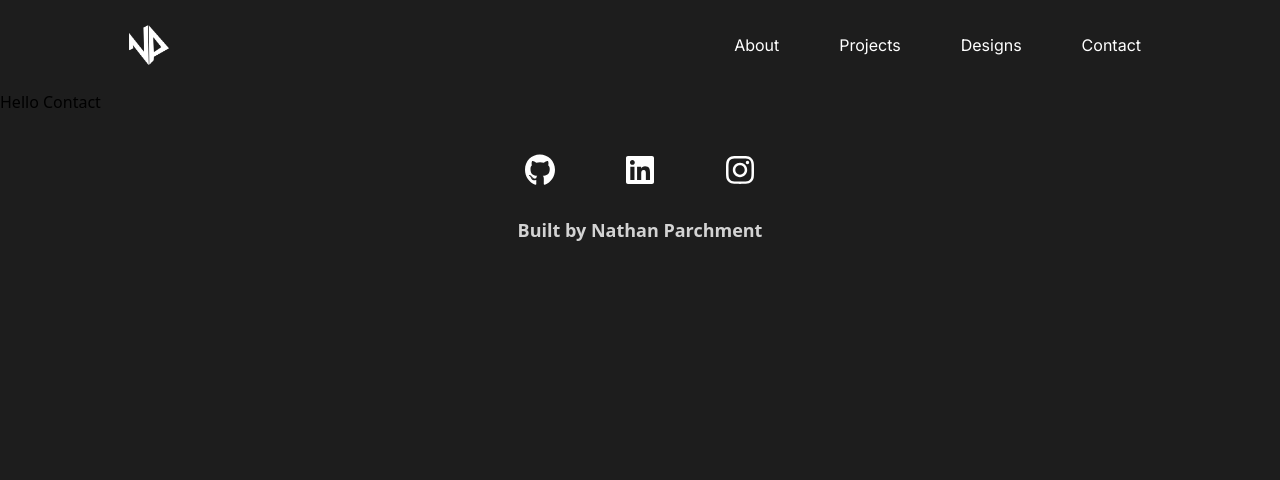
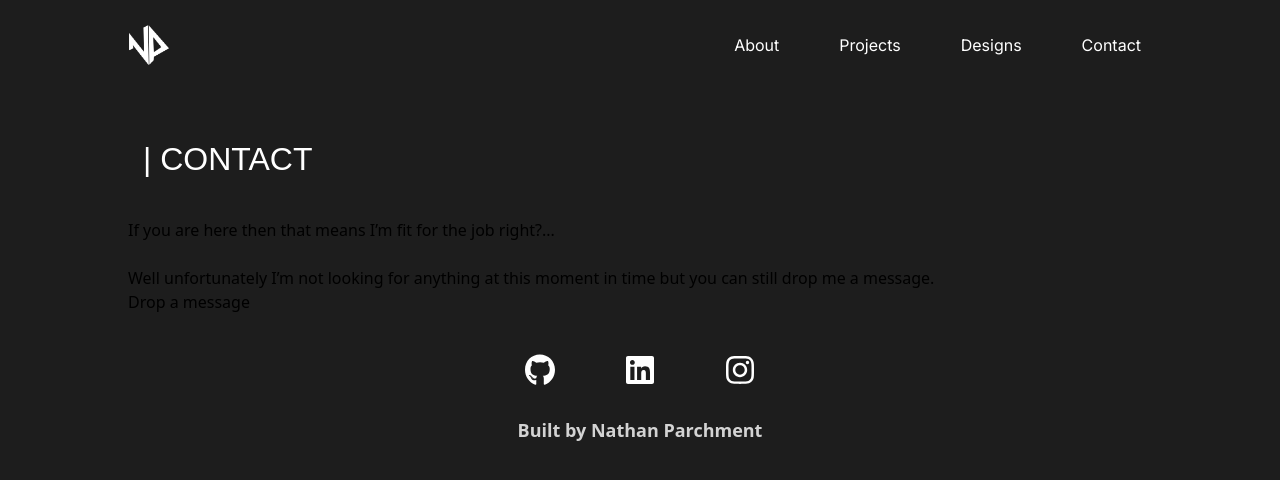
Before and after one commit to Nathan-47/nathanparchment.com-v03, a React (Create React App) app: page /contact in a window 1280 px wide. Shown: the top 480 px of the page. Built offline with nearby package versions, Linux system fonts and the light colour scheme; a web font is replaced by a local one.

Commit message:
Add files via upload

```diff
--- a/src/pages/contact.js
+++ b/src/pages/contact.js
@@ -1,9 +1,51 @@
+import {stagger, useAnimate, usePresence } from "framer-motion";
+import { useEffect } from 'react';
 
 
 const Contact = () => {
+
+
+ // animate on view hook
+ const [isPresent, safeToRemove] = usePresence()
+ const [scope, animate] = useAnimate()
+
+ useEffect (() => {
+     if(isPresent) {
+       const enterAnimation = async () => {
+       await animate(
+         scope.current,
+         { opacity: [0, 7]},
+         { duration: 0.9, delay: stagger(0.3, {ease: "easeInOut"})},
+       )
+     }
+     enterAnimation()
+
+   } else {
+     const exitAnimation = async () => {
+       await animate(scope.current, { opacity: 0 })
+       safeToRemove()
+   }
+   exitAnimation()
+ }
+ })
+   // animate on view hook
+
+
     return (
-        <p>Hello Contact</p>
-    )
+    <div ref={scope}
+    className='width-body'>
+        <div className='about-heading'>
+            <p>| Contact</p>
+            </div>
+            <p id="contact-content">If you are here then that means I’m fit for the job right?...
+            <br /><br />
+
+            Well unfortunately I’m not looking for anything at this moment in time but you can still drop me a message.
+
+            <p className="hr-lines"><a href="mailto:nathan.parchment47@gmail.com&subject=Job Offer">Drop a message</a></p>
+            </p>
+        </div>
+    );
 }
 
 export default Contact;
```
